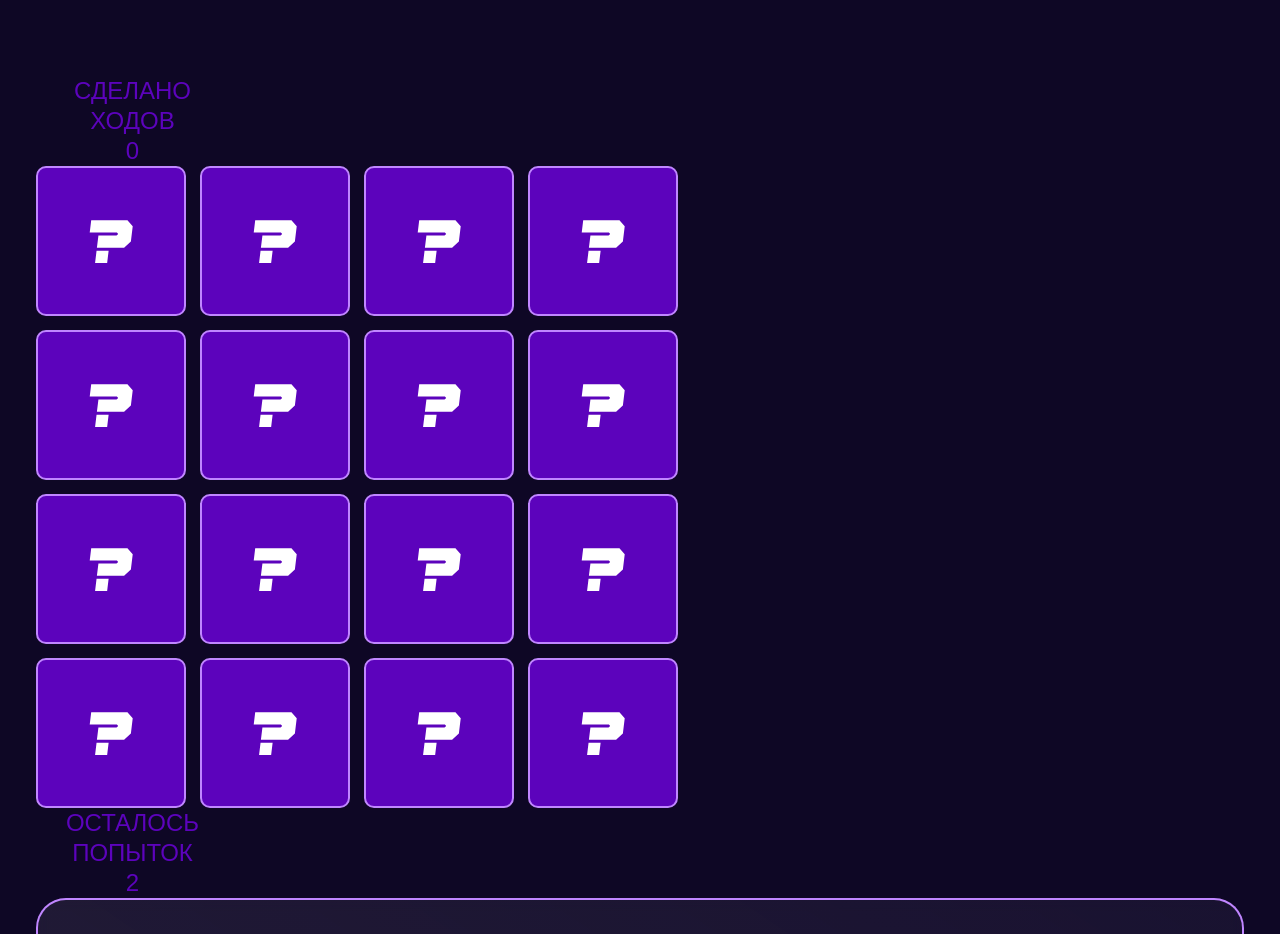
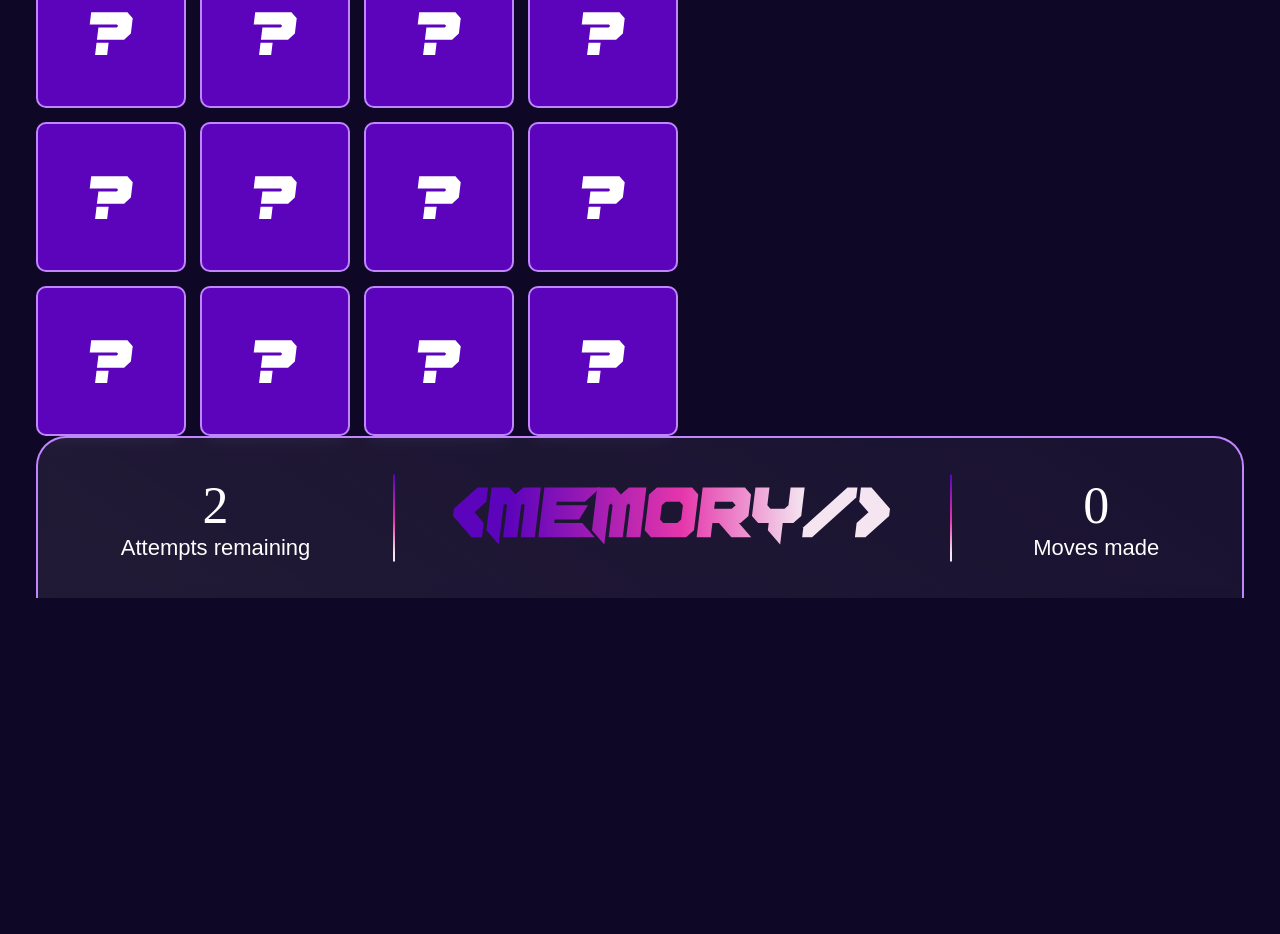
Before and after one commit to egorova-sofya/reverse-cards-game, a React app: page / in a window 1280 px wide. Shown: the part 260-1194 px from the top of the page. After the commit the page ends 858 px from the top, so only its background shows below. Built offline with nearby package versions, Linux system fonts and the light colour scheme; a web font is replaced by a local one.

Commit message:
added new data to status bar

```diff
--- a/src/Components/App/App.tsx
+++ b/src/Components/App/App.tsx
@@ -108,12 +108,8 @@ export const App = () => {
       )}
 
       <main className="container">
-        <h1 className="main__title">Memory</h1>
+        <h1 className="visually-hidden">Memory game</h1>
         <div className="main__wrapper">
-          <p className="main__text main__text--attempts">
-            Сделано ходов
-            <span className="main__accent-text">{numberOfAttempts}</span>
-          </p>
           <div className="main__card-list">
             <CardsList
               cardList={cardList}
@@ -121,14 +117,11 @@ export const App = () => {
               setChosenCards={setChosenCards}
             />
           </div>
-          <p className="main__text main__text--attempts-balance">
-            Осталось попыток
-            <span className="main__accent-text">
-              {totalNumberOfAttempts - numberOfAttempts}
-            </span>
-          </p>
 
-          <StatusBar />
+          <StatusBar
+            moves={numberOfAttempts}
+            attempts={totalNumberOfAttempts - numberOfAttempts}
+          />
         </div>
       </main>
     </>
--- a/src/Components/StatusBar/StatusBar.tsx
+++ b/src/Components/StatusBar/StatusBar.tsx
@@ -1,13 +1,18 @@
-import React from "react";
+import React, { FC } from "react";
 import desktopLogo from "./../../images/Logo-desktop.svg";
 import mobileLogo from "./../../images/Logo-mobile.svg";
 import "./StatusBar.css";
 
-const StatusBar = () => {
+interface Props {
+  attempts: number;
+  moves: number;
+}
+
+const StatusBar: FC<Props> = ({ attempts, moves }) => {
   return (
     <div className="status-bar__wrapper">
       <div className="status-bar__stats status-bar__attempts">
-        <p className="status-bar__score">10</p>
+        <p className="status-bar__score">{attempts}</p>
         <p className="status-bar__text">Attempts remaining</p>
       </div>
 
@@ -28,7 +33,7 @@ const StatusBar = () => {
       </picture>
 
       <div className="status-bar__stats status-bar__moves">
-        <p className="status-bar__score">4</p>
+        <p className="status-bar__score">{moves}</p>
         <p className="status-bar__text">Moves made</p>
       </div>
     </div>
```
